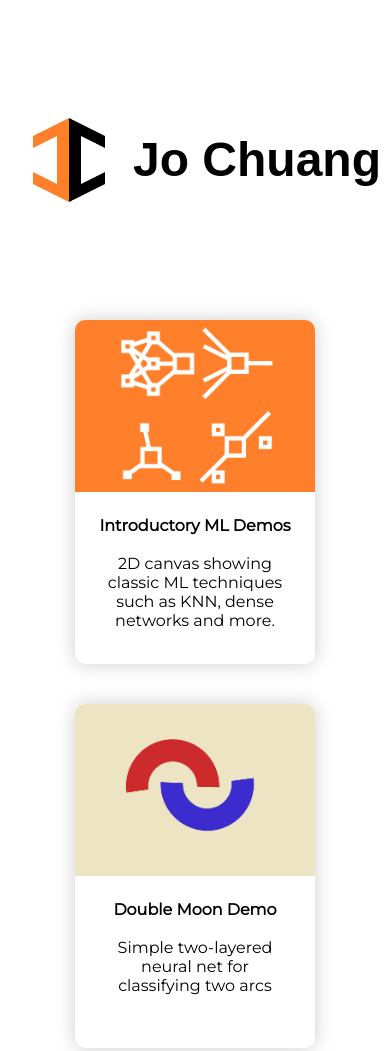
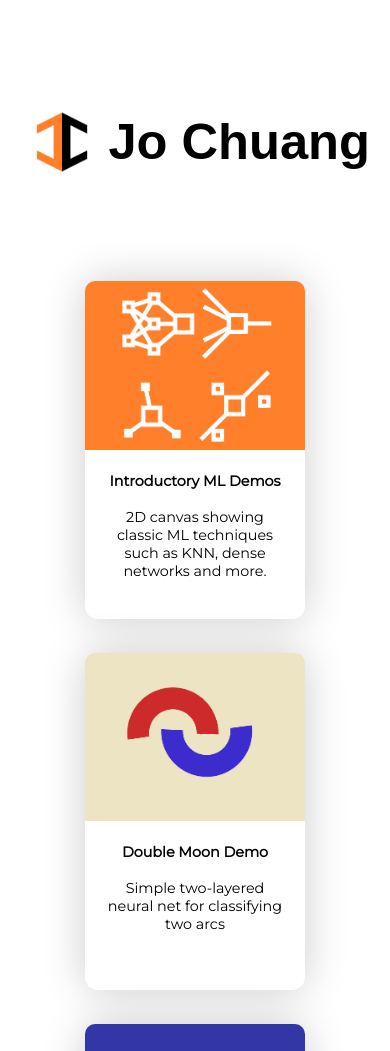
Before and after one commit to josephch405/josephch405.github.io, a plain HTML site: page index.html in a window 390 px wide. Shown: the top 1051 px of the page. Drawn offline with Linux system fonts and the light colour scheme.

Commit message:
styling update for mobile

```diff
--- a/main.css
+++ b/main.css
@@ -2,17 +2,18 @@ body{
 	margin: 0;
 	padding: 0;
 	text-align: center;
+	padding-bottom: 100px;
 }
 
 #mainIcon{
-	width: 120px;
+	width: 10vh;
 	vertical-align: middle;
 }
 
 h1{
 	font-family: "Monserrat", sans-serif;
 	display: inline-block;
-	font-size: 48px;
+	font-size: 6vh;
 	vertical-align: middle;
 }
 
@@ -25,24 +26,24 @@ h1{
 
 #block-container{
 	text-align: center;
-	max-width: 900px;
+	max-width: 1080px;
 	display: inline-block;
 }
 
 .card{
 	transition: all 0.1s ease;
-	width: 240px;
-	height: 344px;
-	box-shadow: 0 0 20px 0 rgba(0, 0, 0, .2);
-	border-radius: 10px;
-	margin: 20px;
+	width: 26vh;
+	height: 40vh;
+	box-shadow: 0 0 5vh 0 rgba(0, 0, 0, .2);
+	border-radius: 1.5vh;
+	margin: 2vh;
 	display: inline-block;
 	vertical-align: top;
 }
 
 .card:hover{
-	box-shadow: 0 0 30px 0 rgba(0, 0, 0, .4);
-	transform: scale(1.1, 1.1)
+	box-shadow: 0 0 7vh 0 rgba(0, 0, 0, .3);
+	transform: scale(1.05, 1.05)
 }
 
 .card-top{
@@ -58,7 +59,7 @@ h1{
 	background-position: center center;
 	background-repeat: no-repeat;
 	font-family: "Montserrat", sans-serif;
-	font-size: 16px;
+	font-size: 1.7vh;
 }
 
 .card-top div, .card-bottom div{
```
Also changed, not shown: img/showerfy.svg, journal/7_6_2017.txt (added), 5 other files.
